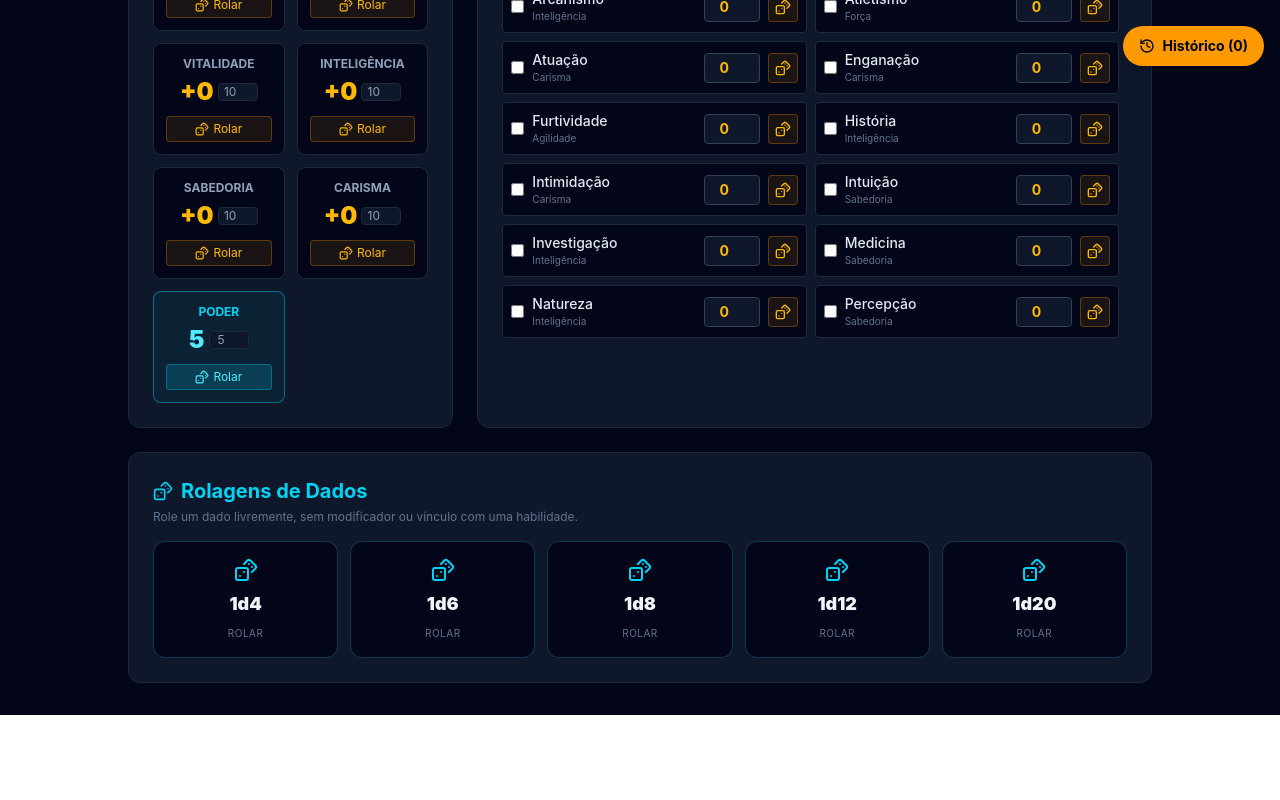
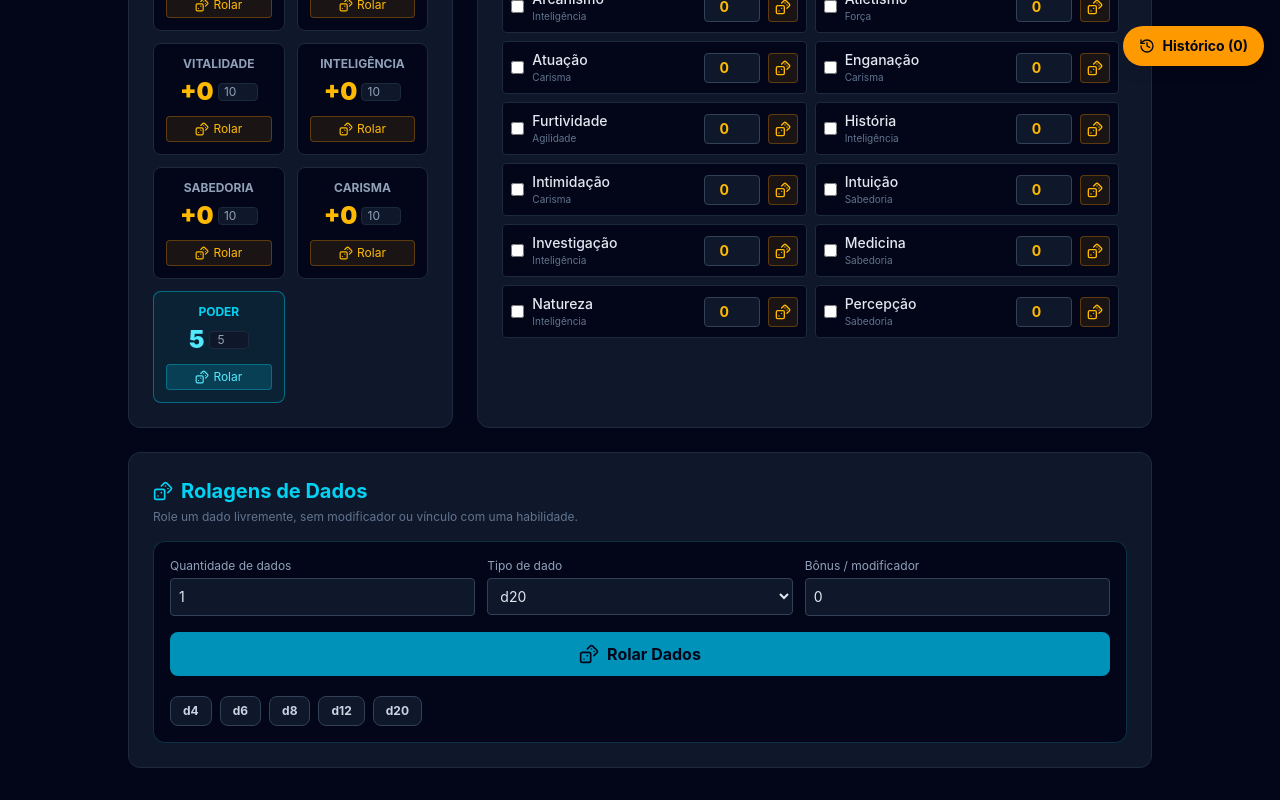
Before and after one commit to kimarispr/Ficha-Rpg-ODespertar, a React (Vite) app: page / in a window 1280 px wide. Shown: the part 718-1518 px from the top of the page. Before the commit the page ends 1433 px from the top, so only its background shows below. Built offline with nearby package versions, Linux system fonts and the light colour scheme.

Commit message:
atualizacao despertar

```diff
--- a/src/App.jsx
+++ b/src/App.jsx
@@ -234,15 +234,24 @@ export default function App() {
     triggerRoll({ label, diceRoll, mod });
   };
 
-  // Rolagens soltas de dados, sem modificadores.
-  const rollFreeDie = (sides) => {
-    const diceRoll = Math.floor(Math.random() * sides) + 1;
+  // Rolagem livre configurável: quantidade de dados + tipo de dado + bônus.
+  const rollFreeDice = (count, sides, bonus = 0) => {
+    const safeCount = Math.min(100, Math.max(1, Number(count) || 1));
+    const safeSides = Math.min(1000, Math.max(2, Number(sides) || 20));
+    const safeBonus = Number(bonus) || 0;
+    let diceTotal = 0;
+
+    for (let i = 0; i < safeCount; i++) {
+      diceTotal += Math.floor(Math.random() * safeSides) + 1;
+    }
+
+    const bonusText = safeBonus === 0 ? '' : safeBonus > 0 ? ` + ${safeBonus}` : ` - ${Math.abs(safeBonus)}`;
     triggerRoll({
-      label: `Rolagem livre: 1d${sides}`,
-      diceRoll,
-      mod: 0,
+      label: `Rolagem livre: ${safeCount}d${safeSides}${bonusText}`,
+      diceRoll: diceTotal,
+      mod: safeBonus,
       isDamage: false,
-      notation: `1d${sides}`
+      notation: `${safeCount}d${safeSides}${bonusText}`
     });
   };
 
@@ -955,19 +964,73 @@ export default function App() {
                   <p className="text-xs text-slate-500 mt-1">Role um dado livremente, sem modificador ou vínculo com uma habilidade.</p>
                 </div>
               </div>
-              <div className="grid grid-cols-2 sm:grid-cols-5 gap-3">
+              <div className="bg-slate-950 border border-cyan-900/60 rounded-xl p-4 space-y-4">
+                <div className="grid grid-cols-1 sm:grid-cols-3 gap-3">
+                  <div>
+                    <label className="text-xs text-slate-400 block mb-1">Quantidade de dados</label>
+                    <input
+                      id="free-dice-count"
+                      type="number"
+                      min="1"
+                      max="100"
+                      defaultValue="1"
+                      className="w-full bg-slate-900 border border-slate-700 p-2 rounded text-sm text-slate-200 focus:border-cyan-500 outline-none"
+                    />
+                  </div>
+                  <div>
+                    <label className="text-xs text-slate-400 block mb-1">Tipo de dado</label>
+                    <select
+                      id="free-dice-sides"
+                      defaultValue="20"
+                      className="w-full bg-slate-900 border border-slate-700 p-2 rounded text-sm text-slate-200 focus:border-cyan-500 outline-none"
+                    >
+                      {[4, 6, 8, 12, 20].map((sides) => (
+                        <option key={sides} value={sides}>d{sides}</option>
+                      ))}
+                    </select>
+                  </div>
+                  <div>
+                    <label className="text-xs text-slate-400 block mb-1">Bônus / modificador</label>
+                    <input
+                      id="free-dice-bonus"
+                      type="number"
+                      step="1"
+                      defaultValue="0"
+                      className="w-full bg-slate-900 border border-slate-700 p-2 rounded text-sm text-slate-200 focus:border-cyan-500 outline-none"
+                      placeholder="Ex: +3 ou -2"
+                    />
+                  </div>
+                </div>
+
+                <button
+                  type="button"
+                  onClick={() => {
+                    const count = document.getElementById('free-dice-count')?.value;
+                    const sides = document.getElementById('free-dice-sides')?.value;
+                    const bonus = document.getElementById('free-dice-bonus')?.value;
+                    rollFreeDice(count, sides, bonus);
+                  }}
+                  className="w-full bg-cyan-600 hover:bg-cyan-500 text-slate-950 font-bold py-2.5 rounded-lg transition flex items-center justify-center gap-2"
+                >
+                  <Dices className="w-5 h-5" />
+                  Rolar Dados
+                </button>
+
+                <div className="flex flex-wrap gap-2 pt-1">
                   {[4, 6, 8, 12, 20].map((sides) => (
                     <button
                       key={sides}
                       type="button"
-                    onClick={() => rollFreeDie(sides)}
-                    className="group bg-slate-950 border border-cyan-900/70 hover:border-cyan-500/70 hover:bg-cyan-950/30 rounded-xl p-4 transition flex flex-col items-center justify-center gap-2"
-                  >
-                    <Dices className="w-6 h-6 text-cyan-400 group-hover:scale-110 transition" />
-                    <span className="text-lg font-black text-slate-100">1d{sides}</span>
-                    <span className="text-[10px] uppercase tracking-wider text-slate-500">Rolar</span>
+                      onClick={() => {
+                        const sidesInput = document.getElementById('free-dice-sides');
+                        if (sidesInput) sidesInput.value = String(sides);
+                      }}
+                      className="px-3 py-1.5 bg-slate-900 border border-slate-700 hover:border-cyan-500/60 rounded-lg text-xs font-bold text-slate-300 hover:text-cyan-300 transition"
+                    >
+                      d{sides}
                     </button>
                   ))}
+                </div>
               </div>
             </section>
 
```
Lines whose indentation alone changed are shown as unchanged.
